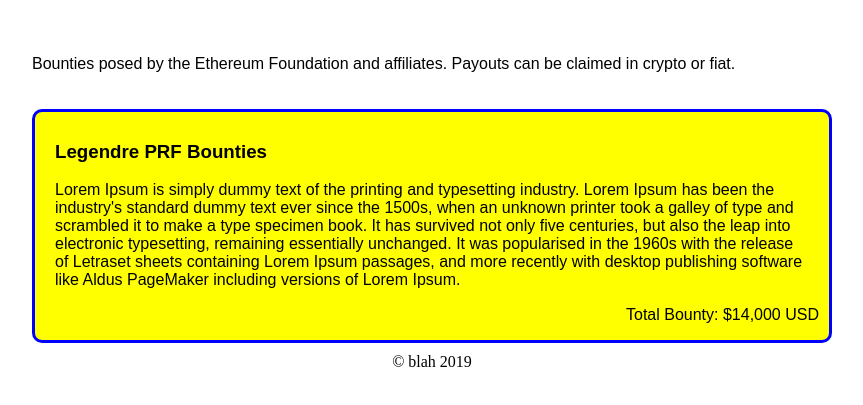
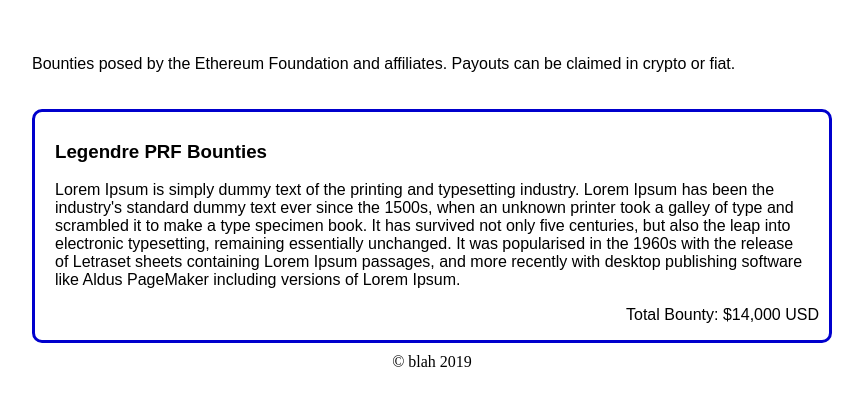
Before and after one commit to bricehuang/eth-bounties, a plain HTML site: page index.html in a window 1280 px wide. In both pictures the pointer is over the element 640 px from the left and 305 px from the top of the page. Shown: the part 79-484 px from the top of the page, without its empty margins (208-1071 px from the left). Drawn offline with Linux system fonts and the light colour scheme; a web font is replaced by a local one.

Commit message:
highlight color on hover

```diff
--- a/style.css
+++ b/style.css
@@ -44,8 +44,8 @@
 }
 
 .bounty:hover {
-  background-color: yellow;
-  border-color: blue;
+  /*background-color: yellow;*/
+  border-color: #0000CD;
 }
 
 .bounty-amount {
```
